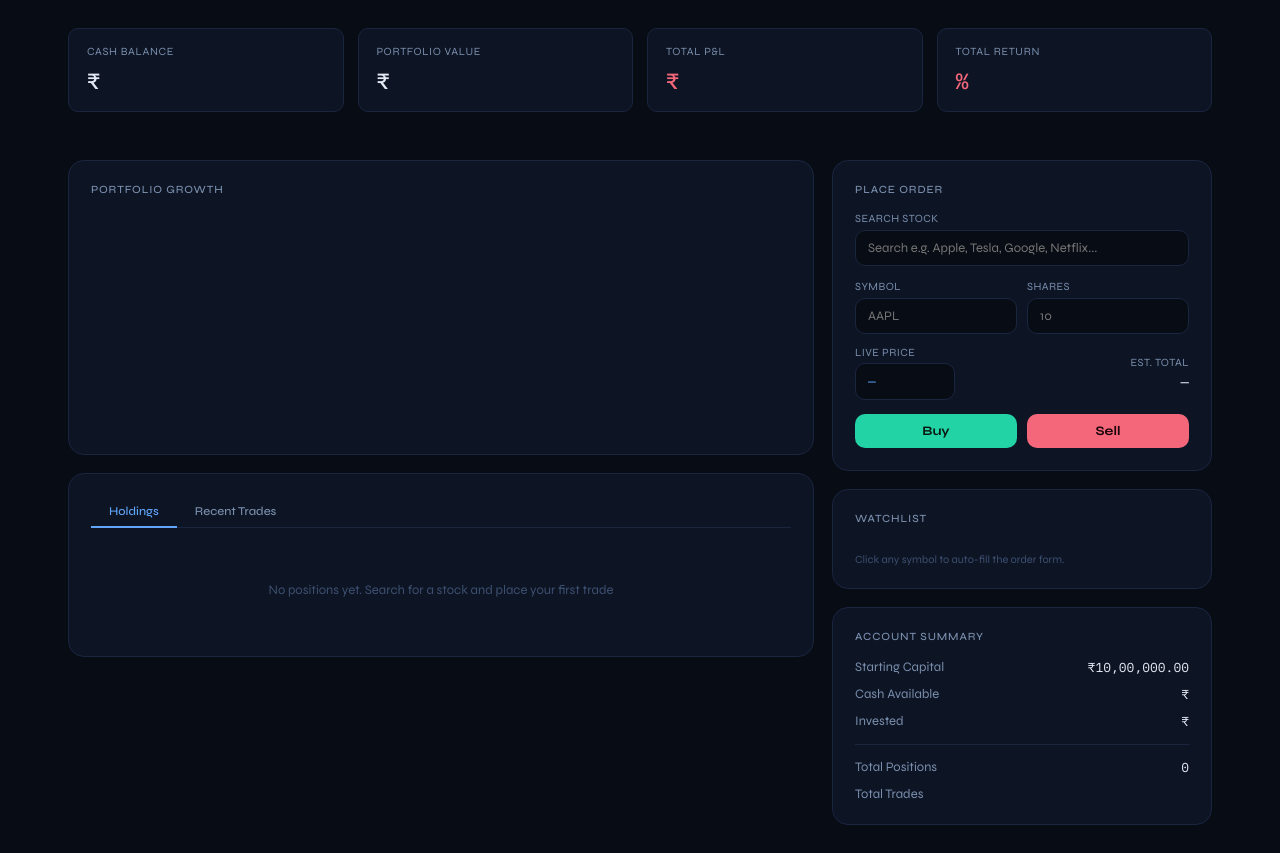
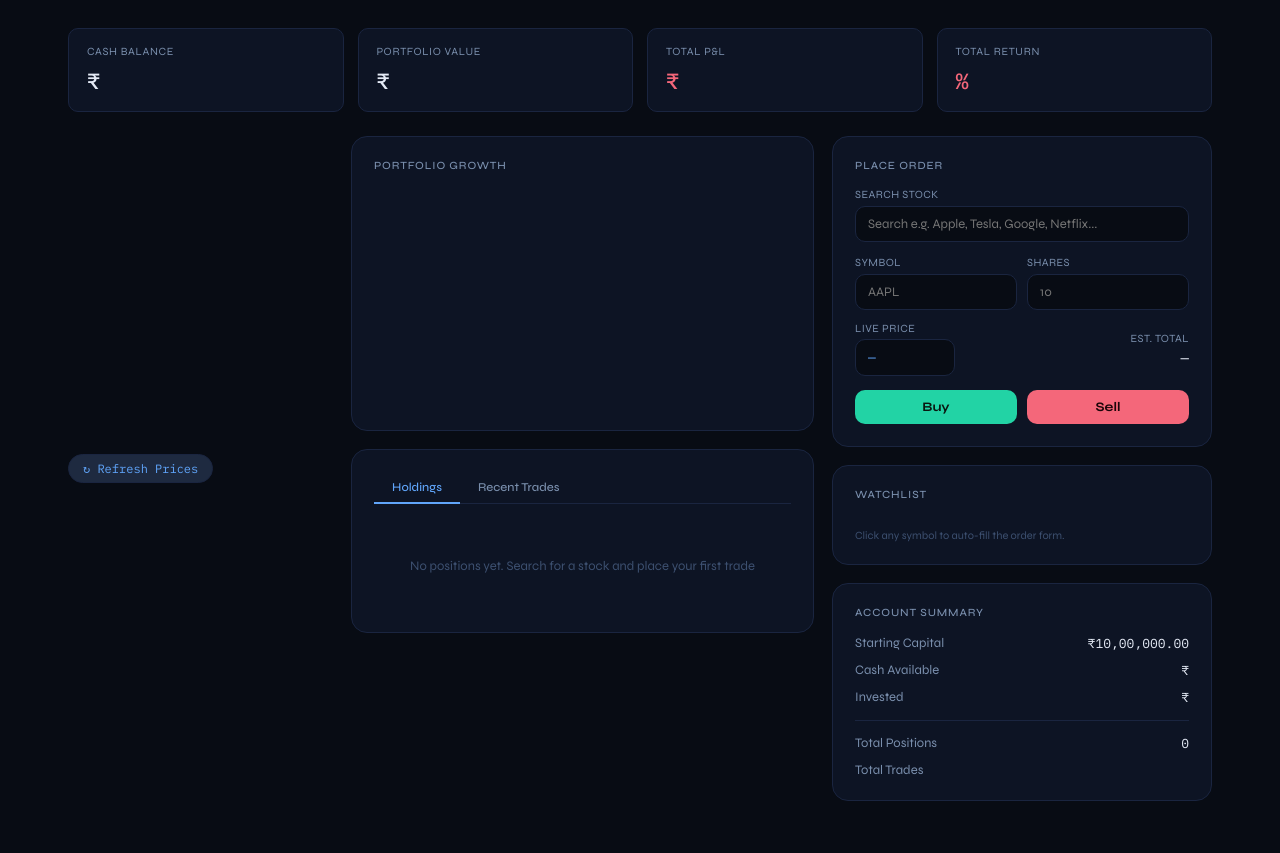
Before and after one commit to AnavMidha/papertrader, a Django app: template trading/templates/trading/dashboard.html in a window 1280 px wide. Run offline with Django 5.2, Linux system fonts and the light colour scheme; the template is opened without the code that fills it, so the values that code supplies are empty; a map, chart or similar area stays blank.

Commit message:
feat: add refresh prices button

```diff
--- a/trading/templates/trading/dashboard.html
+++ b/trading/templates/trading/dashboard.html
@@ -27,12 +27,15 @@
   </div>
 </div>
 
-<div class="ticker-row">
+<div style="display:flex;align-items:center;gap:12px;margin-bottom:24px;flex-wrap:wrap">
+<button onclick="location.reload()" style="background:#1e2a40;border:1px solid #1a2540;color:#60a5fa;padding:6px 14px;border-radius:20px;font-size:12px;cursor:pointer;font-family:'IBM Plex Mono',monospace;white-space:nowrap">↻ Refresh Prices</button>
+<div class="ticker-row" style="margin-bottom:0;flex:1">
   {% for item in watchlist_data %}
   <div class="ticker-chip" onclick="selectSymbol('{{ item.symbol }}')">
     <span>{{ item.symbol }}</span>
     <span class="chip-px">{% if item.price %}&#8377;{{ item.price|floatformat:2 }}{% else %}&mdash;{% endif %}</span>
   </div>
+</div>
   {% endfor %}
 </div>
 
```
